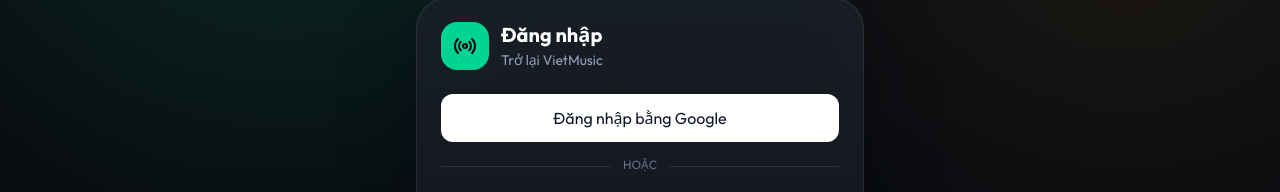
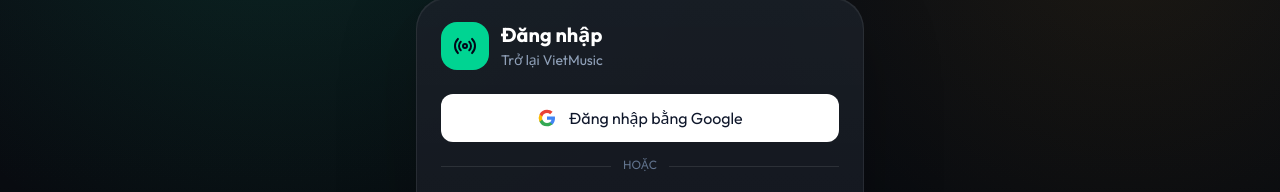
Before and after one commit to quochuybt/Music-App, a React (Vite) app in the folder frontend/: page /login in a window 1280 px wide. Shown: the part 170-362 px from the top of the page. Built offline with nearby package versions, Linux system fonts and the light colour scheme.

Commit message:
Add custom Google icon to login button

```diff
--- a/frontend/src/pages/auth/LoginPage.jsx
+++ b/frontend/src/pages/auth/LoginPage.jsx
@@ -73,8 +73,14 @@
     <button
       type="button"
       onClick={() => startGoogleLogin()}
-      className="flex h-12 w-full items-center justify-center rounded-xl bg-white text-sm font-bold text-slate-900 transition hover:bg-slate-100 active:scale-[0.99]"
+      className="flex h-12 w-full items-center justify-center gap-3 rounded-xl bg-white text-sm font-bold text-slate-900 transition hover:bg-slate-100 active:scale-[0.99]"
     >
+      <svg viewBox="0 0 24 24" className="h-5 w-5 shrink-0" aria-hidden="true">
+        <path fill="#4285F4" d="M21.6 12.23c0-.74-.07-1.45-.19-2.13H12v4.03h5.38a4.6 4.6 0 0 1-1.99 3.02v2.51h3.22c1.89-1.74 2.99-4.3 2.99-7.43Z" />
+        <path fill="#34A853" d="M12 22c2.7 0 4.97-.9 6.62-2.43l-3.22-2.51c-.9.6-2.04.95-3.4.95-2.61 0-4.82-1.76-5.61-4.13H3.06v2.59A10 10 0 0 0 12 22Z" />
+        <path fill="#FBBC05" d="M6.39 13.88a6.02 6.02 0 0 1 0-3.76V7.53H3.06a10 10 0 0 0 0 8.94l3.33-2.59Z" />
+        <path fill="#EA4335" d="M12 5.99c1.47 0 2.79.51 3.83 1.5l2.86-2.86C16.96 3.02 14.7 2 12 2a10 10 0 0 0-8.94 5.53l3.33 2.59C7.18 7.75 9.39 5.99 12 5.99Z" />
+      </svg>
       Đăng nhập bằng Google
     </button>
   );
```
